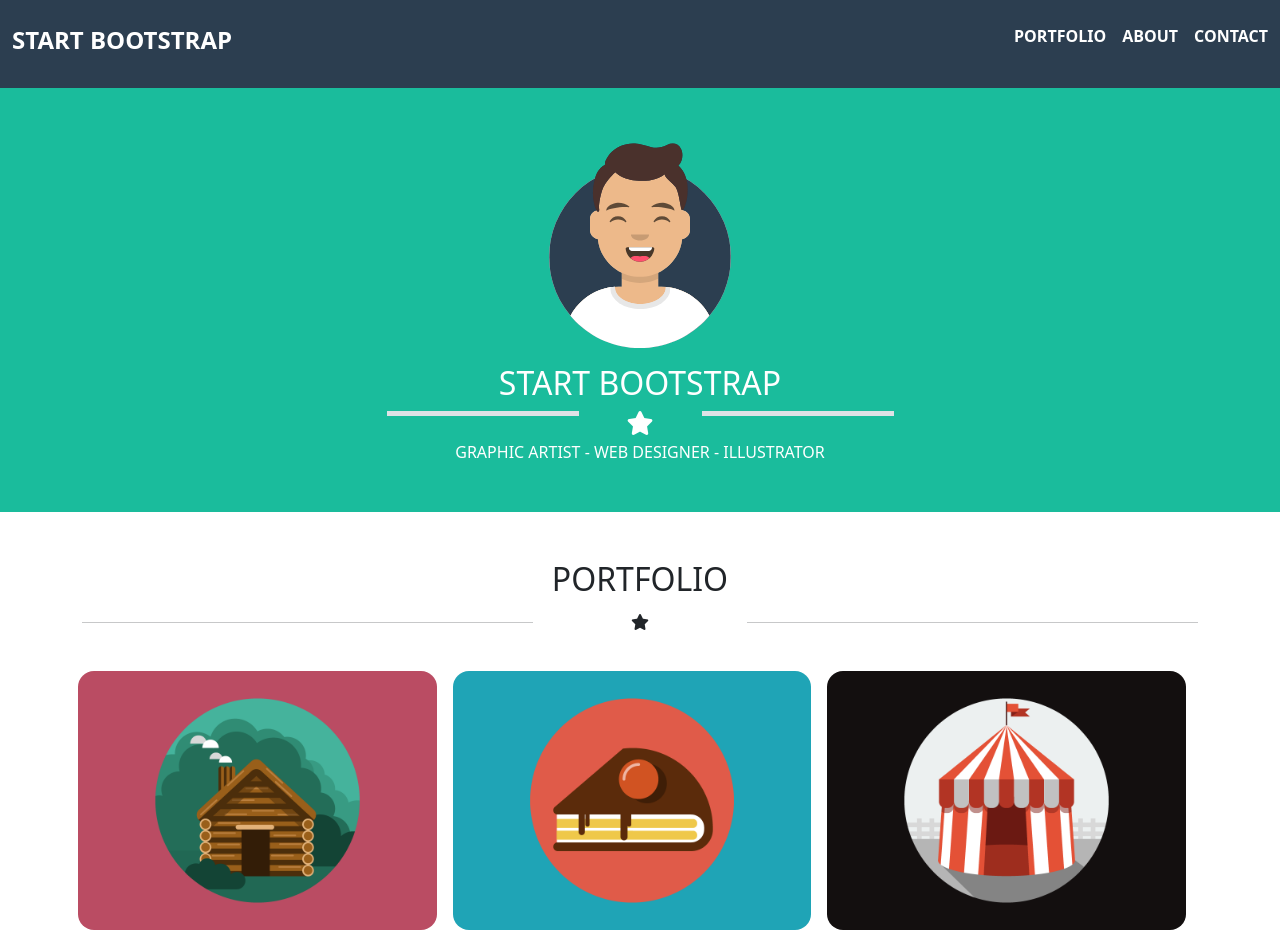
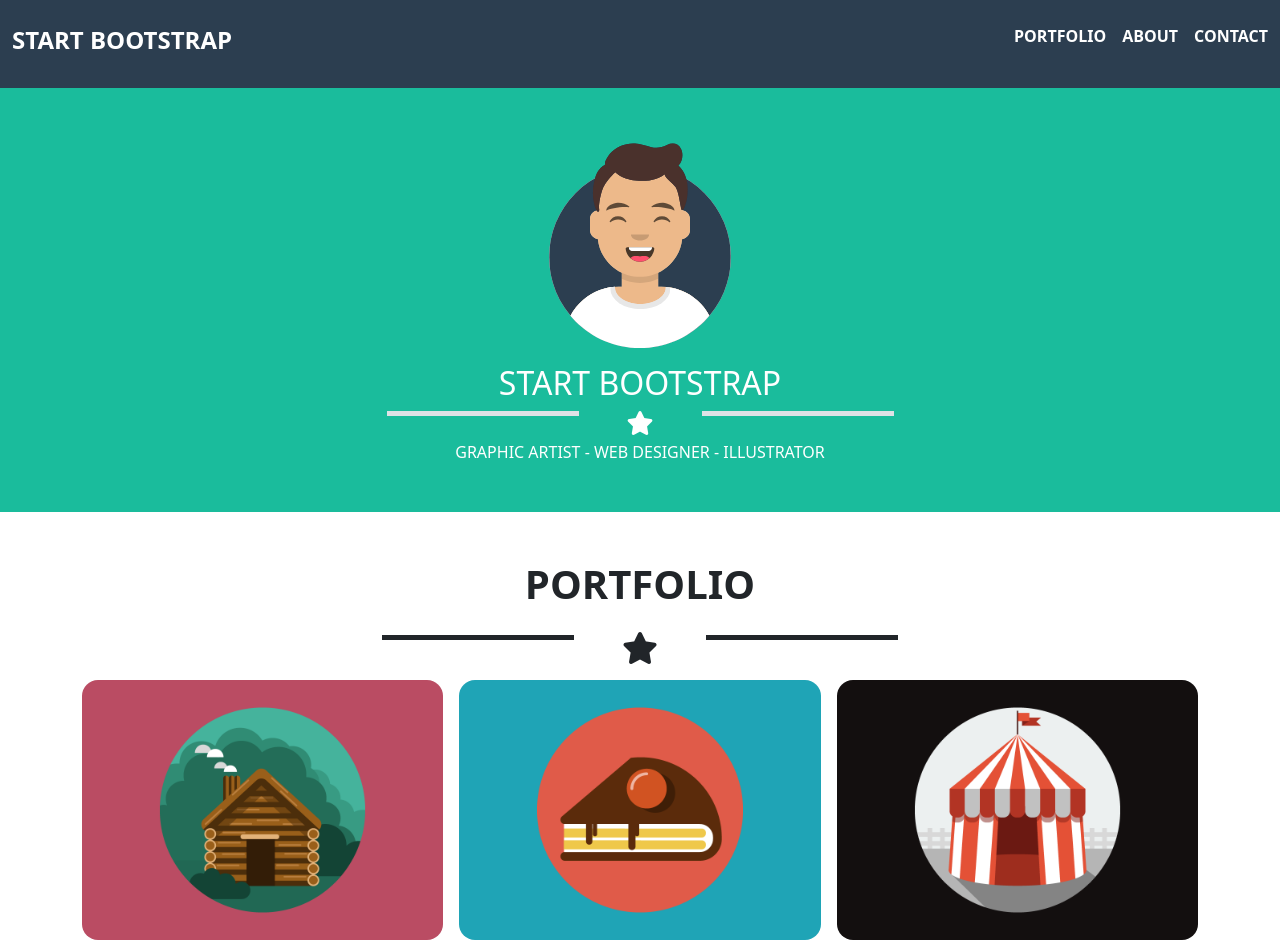
Before and after one commit to Cris-NTL/html-css-bootstrap-freelancer, a plain HTML site: page index.html in a window 1280 px wide. Shown: the top 943 px of the page. Drawn offline with nearby package versions, Linux system fonts and the light colour scheme.

Commit message:
Add: fixing

```diff
--- a/index.html
+++ b/index.html
@@ -8,8 +8,6 @@
 
     <!-- link css -->
     <link rel="stylesheet" href="css/style.css">
-    <!-- link responsive css -->
-    <link rel="stylesheet" href="css/responsive.css">
     <!-- link fontawesome -->
     <link rel="stylesheet" href="https://cdnjs.cloudflare.com/ajax/libs/font-awesome/6.3.0/css/all.min.css"
         integrity="sha512-SzlrxWUlpfuzQ+pcUCosxcglQRNAq/DZjVsC0lE40xsADsfeQoEypE+enwcOiGjk/bSuGGKHEyjSoQ1zVisanQ=="
@@ -64,16 +62,17 @@
             <div class="container">
                 <!-- portfolio (top) -->
                 <div class="d-flex flex-column align-items-center">
-                    <h2>PORTFOLIO</h2>
-                    <div class="row align-items-center">
-                        <div class="col border-5">
-                            <hr>
+                    <h2 class="fs-1 fw-bold">PORTFOLIO</h2>
+                    <div class="d-flex flex-row justify-content-center my-3">
+                        <div class="border-bottom border-5 px-5 mb-4 border-dark"></div>
+                        <div class="border-bottom border-5 px-5 mb-4 border-dark"></div>
+                        <i class="fa-solid fa-star mx-5 fs-2"></i>
+                        <div class="border-bottom border-5 px-5 mb-4 border-dark"></div>
+                        <div class="border-bottom border-5 px-5 mb-4 border-dark"></div>
                     </div>
-                        <div class="col-2 text-center"><i class="fa-solid fa-star"></i></div>
-                        <div class="col border-5">
-                            <hr>
                 </div>
                 <!-- // portfolio (top) -->
+                <div>
                     <div class="row row-cols-lg-3 row-cols-md-2 row-cols-sm-1 g-3">
                         <div class="col">
                             <img src="img/cabin.png" class="img-fluid rounded-4" alt="cabin">
@@ -92,7 +91,6 @@
                         </div>
                         <div class="col">
                             <img src="img/submarine.png" class="img-fluid rounded-4" alt="submarine">
-                            </div>
                         </div>
                     </div>
                 </div>
@@ -157,14 +155,17 @@
                         </div>
                         <div class="mb-3">
                             <label for="email" class="form-label"></label>
-                          <input type="email" class="form-control border-0 border-bottom rounded-0" placeholder="Email">
+                            <input type="email" class="form-control border-0 border-bottom rounded-0"
+                                placeholder="Email">
                         </div>
                         <div class="mb-3">
                             <label for="number" class="form-label"></label>
-                            <input type="tel" class="form-control border-0 border-bottom rounded-0" placeholder="Phone number">
+                            <input type="tel" class="form-control border-0 border-bottom rounded-0"
+                                placeholder="Phone number">
                         </div>
                         <div class="form-floating">
-                            <textarea class="form-control border-0 border-bottom rounded-0" placeholder="Message" id="floatingTextarea2" style="height: 200px"></textarea>
+                            <textarea class="form-control border-0 border-bottom rounded-0" placeholder="Message"
+                                id="floatingTextarea2" style="height: 200px"></textarea>
                             <label for="floatingTextarea2">Message</label>
                         </div>
                         <button type="submit" class="btn btn-primary mt-5">Send</button>
@@ -201,7 +202,8 @@
                     <!-- third col -->
                     <div class="col-3 d-flex flex-column text-center">
                         <h2 class="fs-3">ABOUT FREELANCER</h2>
-                        <span class="fs-5">Freelance is a free to use, open source Bootstrap theme created by <a href="#">Start Bootstrap</a>.</span>
+                        <span class="fs-5">Freelance is a free to use, open source Bootstrap theme created by <a
+                                href="#">Start Bootstrap</a>.</span>
                     </div>
                     <!-- // third col -->
                 </div>
@@ -222,7 +224,9 @@
     <!-- // footer -->
 
     <!-- js -->
-    <script src="https://cdn.jsdelivr.net/npm/bootstrap@5.3.0-alpha1/dist/js/bootstrap.bundle.min.js" integrity="sha384-w76AqPfDkMBDXo30jS1Sgez6pr3x5MlQ1ZAGC+nuZB+EYdgRZgiwxhTBTkF7CXvN" crossorigin="anonymous"></script>
+    <script src="https://cdn.jsdelivr.net/npm/bootstrap@5.3.0-alpha1/dist/js/bootstrap.bundle.min.js"
+        integrity="sha384-w76AqPfDkMBDXo30jS1Sgez6pr3x5MlQ1ZAGC+nuZB+EYdgRZgiwxhTBTkF7CXvN"
+        crossorigin="anonymous"></script>
     <!-- // js -->
 </body>
 
```
Lines whose indentation alone changed are shown as unchanged.
